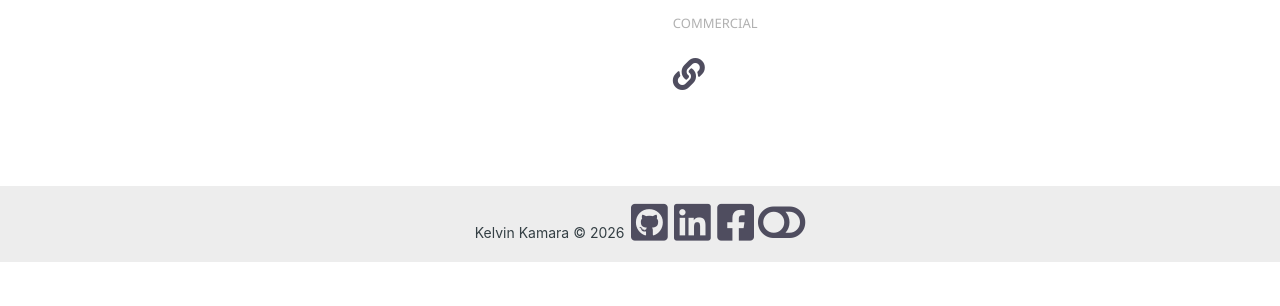
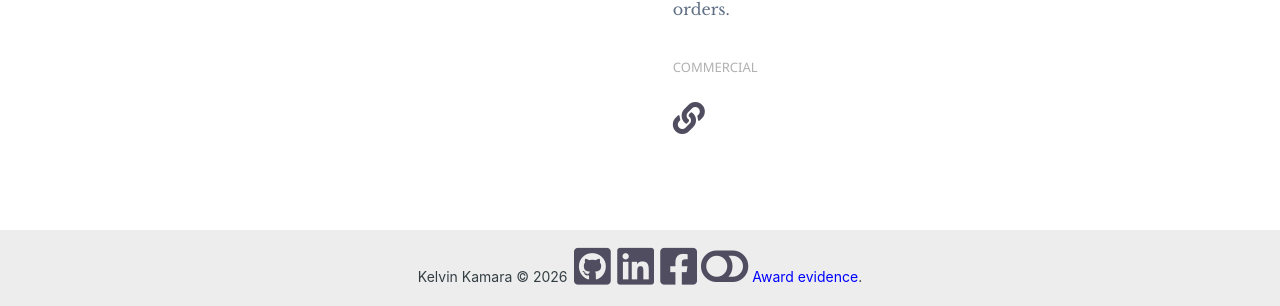
Before and after one commit to kkamara/kelvinkamara.com, a Django app: page / in a window 1280 px wide. Shown: the part 6184-6490 px from the top of the page. Before the commit the page ends 6446 px from the top, so only its background shows below. Run offline with Django 5.2, Linux system fonts and the light colour scheme; some libraries are stand-ins or nearby versions; some web fonts are replaced.

Commit message:
Add award evidence

```diff
--- a/kelvinkamara/assets/css/custom.css
+++ b/kelvinkamara/assets/css/custom.css
@@ -170,6 +170,14 @@ footer.site-footer .footer-icon-container > .footer-icon {
   color: #fff;
 }
 
+.footer-link {
+  color: blue;
+}
+.footer-link:hover {
+  color: red;
+  text-decoration: none;
+}
+
 /* Phones dimensions */
 @media only screen and (max-width: 431px) {
   .publication-cover {
@@ -177,6 +185,9 @@ footer.site-footer .footer-icon-container > .footer-icon {
   }
   .post-loop-container {
     margin-top: 1px;
+  }
+  .footer-link {
+    display: inline-block;
   }
 }
 
--- a/kelvinkamara/templates/kelvinkamara/layouts/main.html
+++ b/kelvinkamara/templates/kelvinkamara/layouts/main.html
@@ -69,6 +69,7 @@
             >
                 <i id="theme-toggle-icon" class="fas fa-toggle-off fa-3x"></i>
             </a>
+            <a class="footer-link" href="{% static 'img/award-evidence.png' %}">Award evidence</a>.
         </p>
     </footer>
     {% include "kelvinkamara/layouts/partials/scripts.html" %}
--- a/kelvinkamara/templates/kelvinkamara/layouts/partials/award_how.html
+++ b/kelvinkamara/templates/kelvinkamara/layouts/partials/award_how.html
@@ -1,3 +1,4 @@
+{% load static %}
 <div class="award-how-container card" id="award-how">
     <div class="card-header">
         <h3 class="award-how-header-text">
@@ -35,5 +36,8 @@
         <p>
             We optimised the performance of all operations.
         </p>
+        <p>
+            <a href="{% static 'img/award-evidence.png' %}">Click here to see award evidence</a>.
+        </p>
     </div>
 </div>
```
Also changed, not shown: kelvinkamara/assets/img/award-evidence.png (added).
